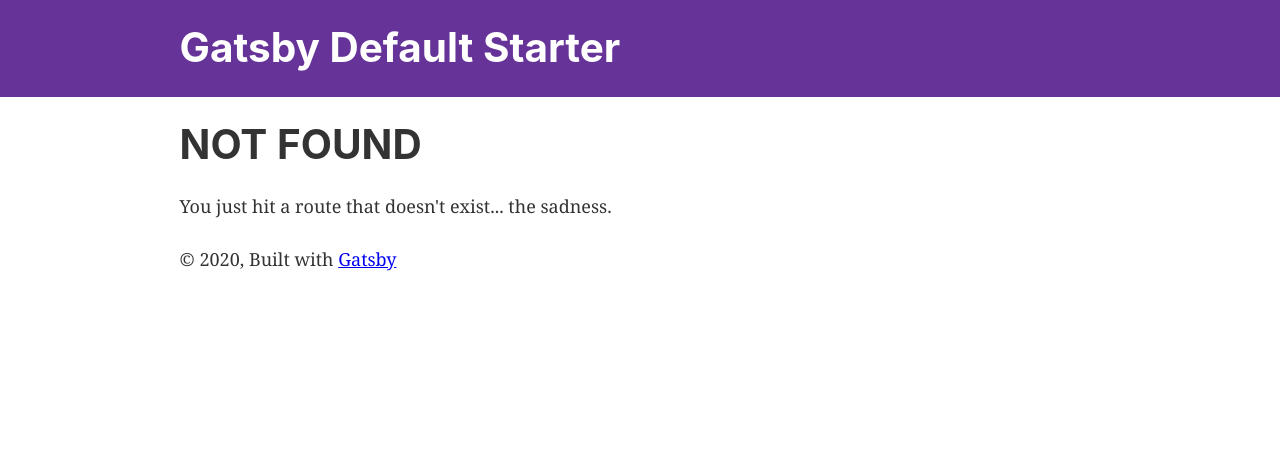
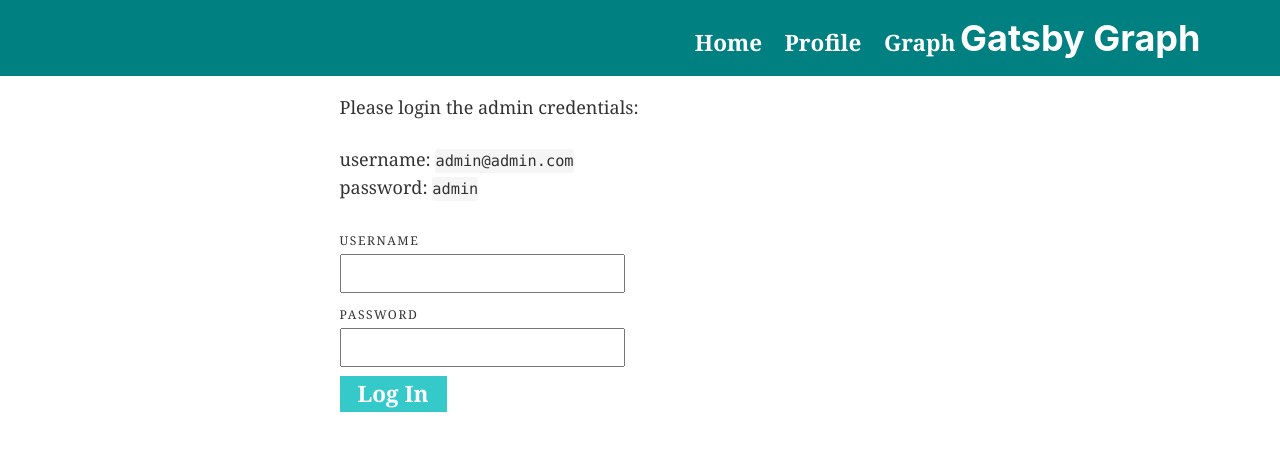
Before and after one commit to iazell/gatsby-graph, a Gatsby site: page /login in a window 1280 px wide. Before the commit this address had no page. Built offline with nearby package versions, Linux system fonts and the light colour scheme; Gatsby itself is replaced by a stand-in of ours.

Commit message:
gatsby website: login homepage

```diff
--- a/gatsby-config.js
+++ b/gatsby-config.js
@@ -1,6 +1,6 @@
 module.exports = {
   siteMetadata: {
-    title: `Gatsby Default Starter`,
+    title: `Graph app`,
     description: `Kick off your next, great Gatsby project with this default starter. This barebones starter ships with the main Gatsby configuration files you might need.`,
     author: `@gatsbyjs`,
   },
--- /dev/null
+++ b/src/components/form/form.module.css
@@ -0,0 +1,41 @@
+.form {
+  margin: 1rem 0;
+}
+
+.form__label {
+  display: block;
+  font-size: 67.5%;
+  letter-spacing: 0.125em;
+  text-transform: uppercase;
+}
+
+.form__label + .form__label {
+  margin-top: 0.5rem;
+}
+
+.form__input {
+  display: block;
+  font-size: 1rem;
+  padding: 0.25rem;
+}
+
+.form__button {
+  background-color: rgb(53, 201, 201);
+  border: 0;
+  color: white;
+  font-size: 1.25rem;
+  font-weight: bold;
+  margin-top: 0.5rem;
+  padding: 0.25rem 1rem;
+  transition: background-color 150ms linear;
+}
+
+.form__button:hover {
+  cursor: pointer;
+}
+
+.form__button:hover,
+.form__button:active,
+.form__button:focus {
+  background-color: color(#708308 lightness(-20%));
+}
--- /dev/null
+++ b/src/components/form/index.js
@@ -0,0 +1,43 @@
+import React, { useState } from "react"
+import styles from "./form.module.css"
+
+const Form = () => {
+  const [submitting, setSubmitting] = useState(false)
+
+  return (
+    <form
+      className={styles.form}
+      method="post"
+      onSubmit={event => {
+        setSubmitting(true)
+      }}
+    >
+      <p className={styles[`form__instructions`]}>
+        Please login the admin credentials:
+        <br />
+        <br /> username: <code>admin@admin.com</code>
+        <br /> password: <code>admin</code>
+      </p>
+      <label className={styles[`form__label`]}>
+        Username
+        <input className={styles[`form__input`]} type="text" name="username" />
+      </label>
+      <label className={styles[`form__label`]}>
+        Password
+        <input
+          className={styles[`form__input`]}
+          type="password"
+          name="password"
+        />
+      </label>
+      <input
+        className={styles[`form__button`]}
+        type="submit"
+        value={submitting ? "Logging in..." : "Log In"}
+        disabled={submitting}
+      />
+    </form>
+  )
+}
+
+export default Form
--- a/src/components/header.js
+++ /dev/null
@@ -1,42 +0,0 @@
-import { Link } from "gatsby"
-import PropTypes from "prop-types"
-import React from "react"
-
-const Header = ({ siteTitle }) => (
-  <header
-    style={{
-      background: `rebeccapurple`,
-      marginBottom: `1.45rem`,
-    }}
-  >
-    <div
-      style={{
-        margin: `0 auto`,
-        maxWidth: 960,
-        padding: `1.45rem 1.0875rem`,
-      }}
-    >
-      <h1 style={{ margin: 0 }}>
-        <Link
-          to="/"
-          style={{
-            color: `white`,
-            textDecoration: `none`,
-          }}
-        >
-          {siteTitle}
-        </Link>
-      </h1>
-    </div>
-  </header>
-)
-
-Header.propTypes = {
-  siteTitle: PropTypes.string,
-}
-
-Header.defaultProps = {
-  siteTitle: ``,
-}
-
-export default Header
--- /dev/null
+++ b/src/components/header/header.module.css
@@ -0,0 +1,44 @@
+.header {
+  background-color: teal;
+}
+
+.header__wrap {
+  align-items: baseline;
+  display: grid;
+  grid-template-columns: repeat(2, 1fr);
+  margin: 0 0 0 auto;
+  max-width: 640px;
+  padding: 1rem 0;
+}
+
+.header__heading {
+  margin: 0;
+  font-size: 2rem;
+}
+
+.header__nav {
+  font-size: 1.25rem;
+  margin-top: 0;
+  text-align: right;
+}
+
+.header__link {
+  color: white;
+  font-weight: bold;
+  margin-left: 0.75rem;
+  margin-top: 0;
+  padding: 0.25rem;
+  text-decoration: none;
+}
+
+.header__link--home {
+  font-size: 2rem;
+  margin-left: -0.25rem;
+}
+
+.header__link:hover,
+.header__link:active,
+.header__link:focus {
+  background: white;
+  color: #708308;
+}
--- /dev/null
+++ b/src/components/header/index.js
@@ -0,0 +1,43 @@
+import { Link } from "gatsby"
+import PropTypes from "prop-types"
+import React from "react"
+import styles from "./header.module.css"
+
+const Header = ({ siteTitle }) => (
+  <header className={styles.header}>
+    <div className={styles[`header__wrap`]}>
+      <nav role="main" className={styles[`header__nav`]}>
+        <Link to="/" className={styles[`header__link`]}>
+          {/* {isLoggedIn() ? "Graph" : "Home"} */}
+          Home
+        </Link>
+        <Link to="/profile" className={styles[`header__link`]}>
+          Profile
+        </Link>
+        <Link to="/" className={styles[`header__link`]}>
+          Graph
+        </Link>
+      </nav>
+      <h1 className={styles[`header__heading`]}>
+        <Link
+          to="/"
+          className={`${styles[`header__link`]} ${
+            styles[`header__link--home`]
+          }`}
+        >
+          {siteTitle}
+        </Link>
+      </h1>
+    </div>
+  </header>
+)
+
+Header.propTypes = {
+  siteTitle: PropTypes.string,
+}
+
+Header.defaultProps = {
+  siteTitle: ``,
+}
+
+export default Header
--- a/src/components/layout.js
+++ b/src/components/layout/index.js
@@ -7,38 +7,22 @@
 
 import React from "react"
 import PropTypes from "prop-types"
-import { useStaticQuery, graphql } from "gatsby"
 
-import Header from "./header"
+import Header from "../header"
 import "./layout.css"
 
 const Layout = ({ children }) => {
-  const data = useStaticQuery(graphql`
-    query SiteTitleQuery {
-      site {
-        siteMetadata {
-          title
-        }
-      }
-    }
-  `)
-
   return (
     <>
-      <Header siteTitle={data.site.siteMetadata.title} />
+      <Header siteTitle="Gatsby Graph" />
       <div
         style={{
-          margin: `0 auto`,
+          margin: `0 0 0 auto`,
           maxWidth: 960,
           padding: `0 1.0875rem 1.45rem`,
         }}
       >
         <main>{children}</main>
-        <footer>
-          © {new Date().getFullYear()}, Built with
-          {` `}
-          <a href="https://www.gatsbyjs.org">Gatsby</a>
-        </footer>
       </div>
     </>
   )
--- a/src/components/seo.js
+++ /dev/null
@@ -1,88 +0,0 @@
-/**
- * SEO component that queries for data with
- *  Gatsby's useStaticQuery React hook
- *
- * See: https://www.gatsbyjs.org/docs/use-static-query/
- */
-
-import React from "react"
-import PropTypes from "prop-types"
-import { Helmet } from "react-helmet"
-import { useStaticQuery, graphql } from "gatsby"
-
-function SEO({ description, lang, meta, title }) {
-  const { site } = useStaticQuery(
-    graphql`
-      query {
-        site {
-          siteMetadata {
-            title
-            description
-            author
-          }
-        }
-      }
-    `
-  )
-
-  const metaDescription = description || site.siteMetadata.description
-
-  return (
-    <Helmet
-      htmlAttributes={{
-        lang,
-      }}
-      title={title}
-      titleTemplate={`%s | ${site.siteMetadata.title}`}
-      meta={[
-        {
-          name: `description`,
-          content: metaDescription,
-        },
-        {
-          property: `og:title`,
-          content: title,
-        },
-        {
-          property: `og:description`,
-          content: metaDescription,
-        },
-        {
-          property: `og:type`,
-          content: `website`,
-        },
-        {
-          name: `twitter:card`,
-          content: `summary`,
-        },
-        {
-          name: `twitter:creator`,
-          content: site.siteMetadata.author,
-        },
-        {
-          name: `twitter:title`,
-          content: title,
-        },
-        {
-          name: `twitter:description`,
-          content: metaDescription,
-        },
-      ].concat(meta)}
-    />
-  )
-}
-
-SEO.defaultProps = {
-  lang: `en`,
-  meta: [],
-  description: ``,
-}
-
-SEO.propTypes = {
-  description: PropTypes.string,
-  lang: PropTypes.string,
-  meta: PropTypes.arrayOf(PropTypes.object),
-  title: PropTypes.string.isRequired,
-}
-
-export default SEO
--- a/src/pages/404.js
+++ b/src/pages/404.js
@@ -1,11 +1,11 @@
 import React from "react"
 
 import Layout from "../components/layout"
-import SEO from "../components/seo"
+import { Helmet } from "react-helmet"
 
 const NotFoundPage = () => (
   <Layout>
-    <SEO title="404: Not found" />
+    <Helmet title="404: Not found" />
     <h1>NOT FOUND</h1>
     <p>You just hit a route that doesn&#39;t exist... the sadness.</p>
   </Layout>
--- /dev/null
+++ b/src/pages/login.js
@@ -0,0 +1,14 @@
+import React from "react"
+import Form from "../components/form"
+
+import Layout from "../components/layout"
+import { Helmet } from "react-helmet"
+
+const LoginPage = () => (
+  <Layout>
+    <Helmet title="Login Page" />
+    <Form />
+  </Layout>
+)
+
+export default LoginPage
```
Also changed, not shown: src/components/image.js (deleted, +0 -32 lines), src/pages/index.js (+4 -8 lines), src/pages/page-2.js (deleted, +0 -16 lines), src/pages/profile.js (added, +19 -0 lines), src/components/layout/layout.css (renamed from src/components/layout.css).
